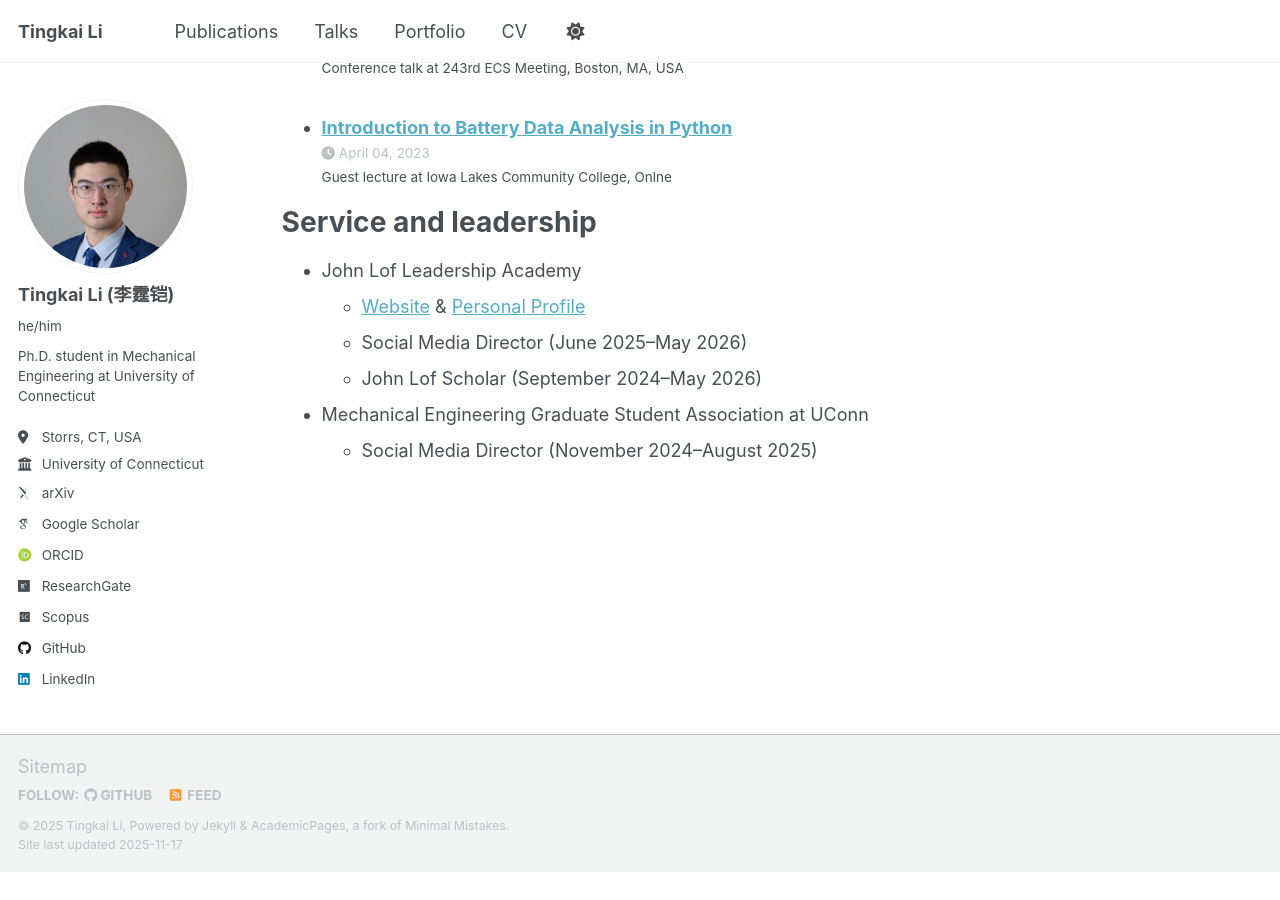
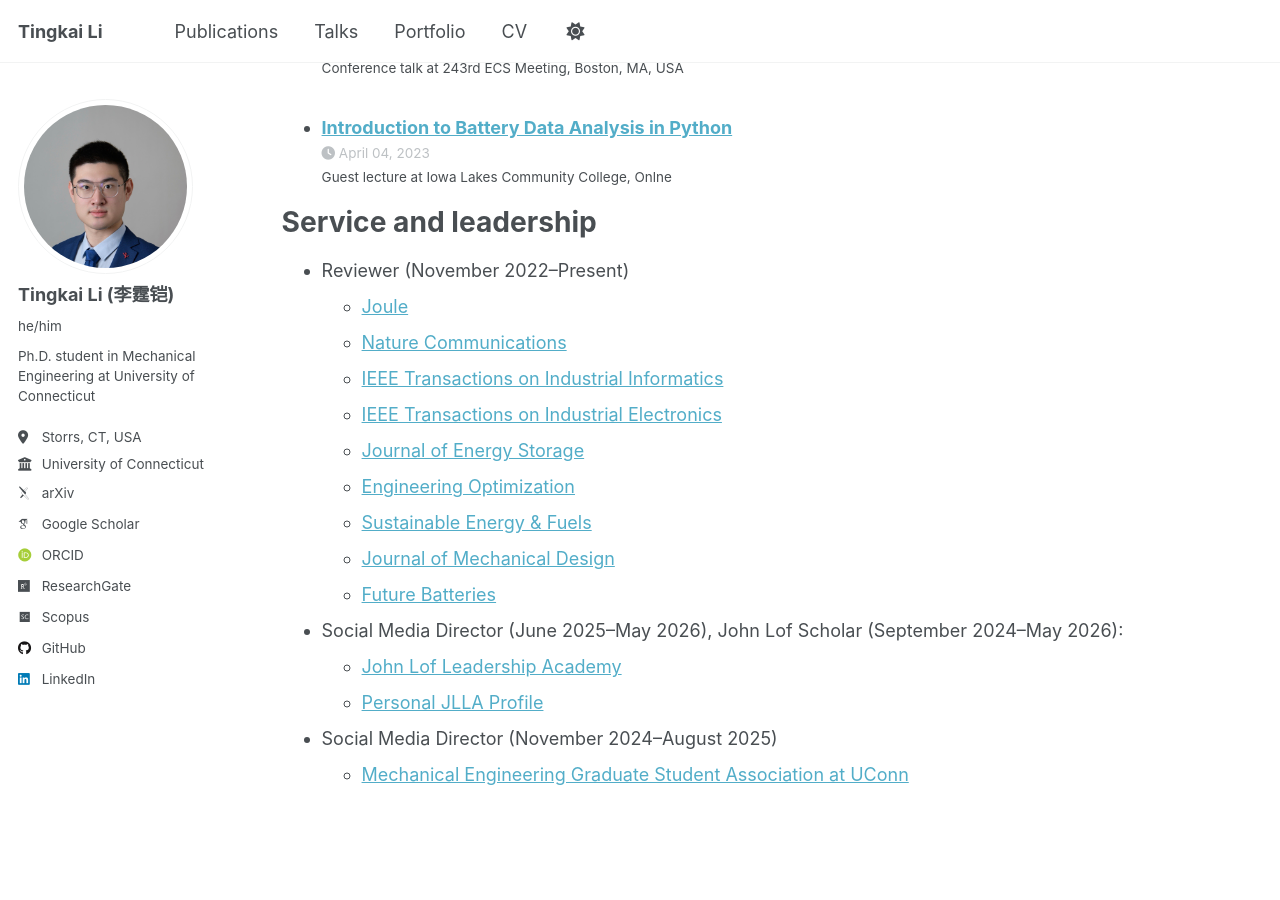
Before and after one commit to tingkai-li/tingkai-li.github.io, a Jekyll site: the page built from _pages/cv.md, in a window 1280 px wide and 900 px high, scrolled down 1434 px. Built offline with Jekyll 4.4.1, drawn with Linux system fonts in a browser that asks for light colours; some web fonts are replaced; a script that is not in the unit is left out; before the commit the page ends 2306 px from its top, so only the background shows below that.

Commit message:
Update CV

```diff
--- a/_pages/cv.md
+++ b/_pages/cv.md
@@ -54,9 +54,20 @@ Talks
 
 Service and leadership
 ======
-* John Lof Leadership Academy
-  * [Website](https://jlla.engr.uconn.edu/) & [Personal Profile](https://jlla.engr.uconn.edu/meet-tingkai-li/)
-  * Social Media Director (June 2025--May 2026)
-  * John Lof Scholar (September 2024--May 2026)
-* Mechanical Engineering Graduate Student Association at UConn
-  * Social Media Director (November 2024--August 2025)
+* Reviewer (November 2022--Present)
+  * [Joule](https://www.cell.com/joule/home)
+  * [Nature Communications](https://www.nature.com/ncomms/)
+  * [IEEE Transactions on Industrial Informatics](https://www.ieee-ies.org/pubs/transactions-on-industrial-informatics)
+  * [IEEE Transactions on Industrial Electronics](https://www.ieee-ies.org/pubs/transactions-on-industrial-electronics)
+  * [Journal of Energy Storage](https://www.sciencedirect.com/journal/journal-of-energy-storage)
+  * [Engineering Optimization](https://www.tandfonline.com/journals/geno20)
+  * [Sustainable Energy & Fuels](https://pubs.rsc.org/en/journals/journalissues/se#!recentarticles&adv)
+  * [Journal of Mechanical Design](https://asmedigitalcollection.asme.org/mechanicaldesign)
+  * [Future Batteries](https://www.sciencedirect.com/journal/future-batteries)
+
+* Social Media Director (June 2025--May 2026), John Lof Scholar (September 2024--May 2026):
+  * [John Lof Leadership Academy](https://jlla.engr.uconn.edu/)
+  * [Personal JLLA Profile](https://jlla.engr.uconn.edu/meet-tingkai-li/)
+
+* Social Media Director (November 2024--August 2025)
+  *  [Mechanical Engineering Graduate Student Association at UConn](https://www.linkedin.com/company/megsa-uconn/)
```
